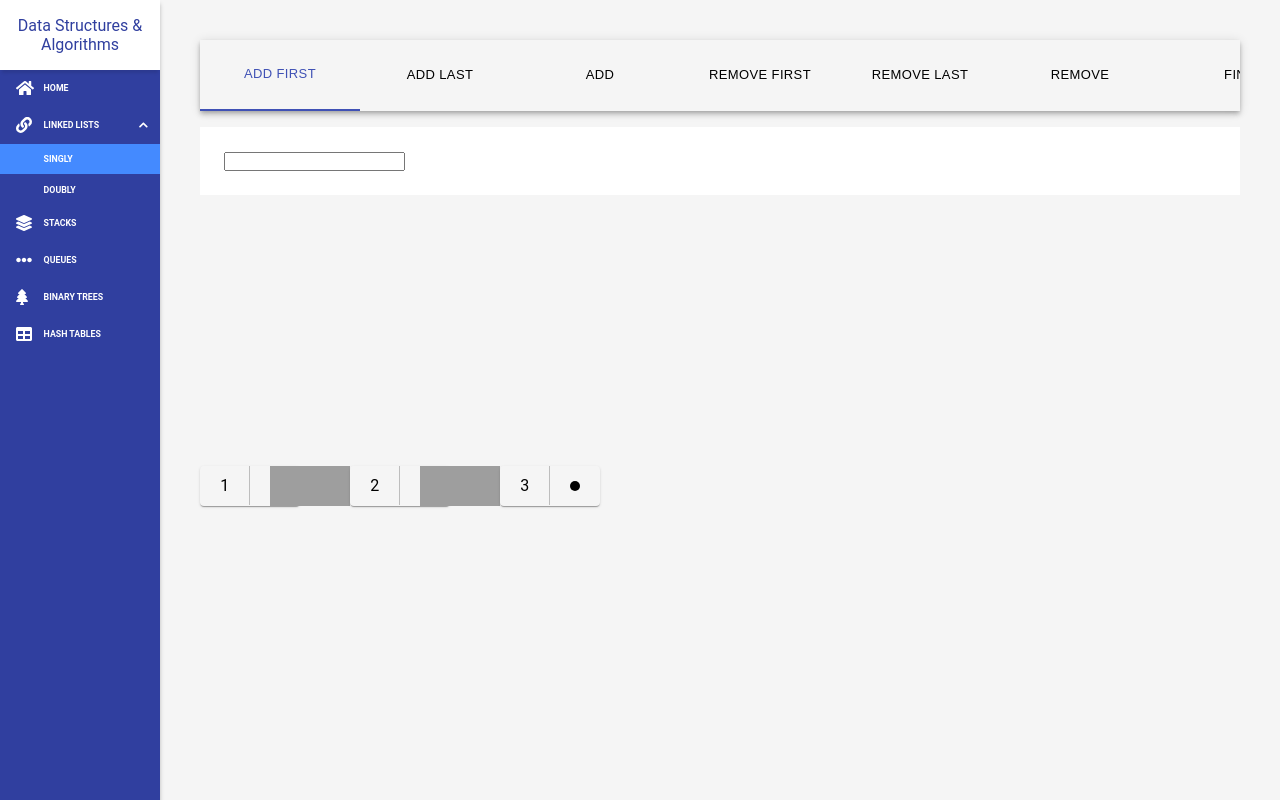
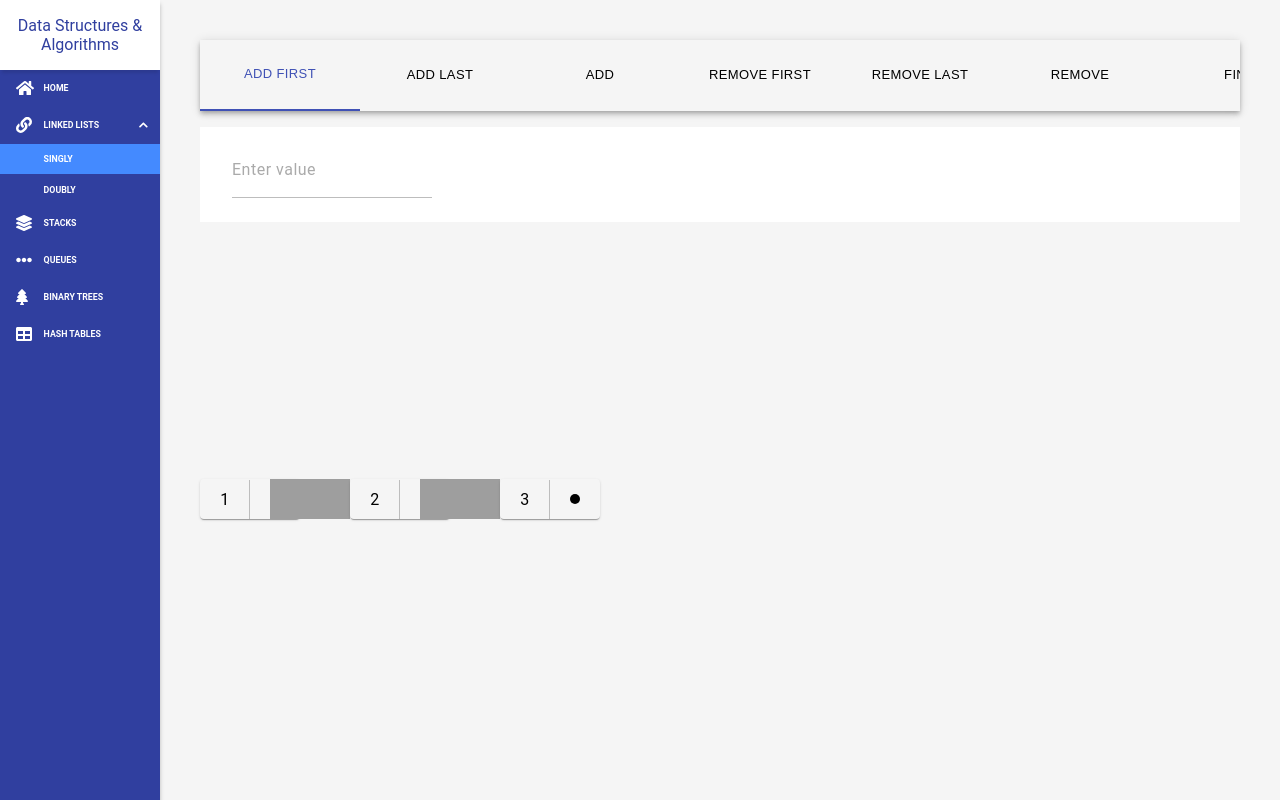
Before and after one commit to einnor/data-structures-and-algorithms, a React app: page /linked-lists/singly in a window 1280 px wide. Both pictures are taken after a click on the button "ADD FIRST". Built offline with nearby package versions, Linux system fonts and the light colour scheme; grey boxes are pictures that could not be loaded.

Commit message:
Wrapping up on the input styles

```diff
--- a/src/components/TextInput/index.tsx
+++ b/src/components/TextInput/index.tsx
@@ -8,27 +8,25 @@ type Props = {
   type: 'password' | 'number' | 'email' | 'image' | 'text' | 'file' | 'date' | 'phone' | 'url';
   disabled?: boolean;
   label?: string;
-  value: string;
-  name: string;
+  value: string | number | string[] | undefined;
+  name?: string;
   id?: string;
 };
 
 const TextInput = (props: Props) => {
   return (
-    <div className="wrapper">
-      {/* OPTIONAL: Include label element */}
     <div className="text-input-wrapper">
       <input
         className="text-input"
-          onChange={props.onChange}
+        type={props.type ? props.type : 'text'}
         placeholder={props.placeholder}
-          type={props.type || 'text'}
         disabled={props.disabled}
         value={props.value}
         name={props.name}
         id={props.id}
       />
-      </div>
+      <label className="label">{props.label ? props.label : 'Enter value'}</label>
+      <span className="focus-border"></span>
   </div>
 )
 };
--- a/src/components/TextInput/style.scss
+++ b/src/components/TextInput/style.scss
@@ -1,32 +1,49 @@
 @import '../../styles/variables';
 
-.wrapper {
+.text-input-wrapper {
+  position: relative;
   width: 200px;
   margin-left: 8px;
   margin-right: 8px;
 
-  .text-input-wrapper {
-    margin-top: 16px;
-
   .text-input {
     border: 0;
+    background-color: transparent;
+    width: 100%;
     padding: 7px 0;
     border-bottom: 1px solid $divider-color;
     width: 100%;
+    line-height: 2rem;
+  }
 
   .focus-border{
     position: absolute;
     bottom: 0;
-        left: 0;
-        width: 0;
-        height: 2px;
+    left: 0; width:
+    0; height: 2px;
     background-color: $accent-color;
     transition: 0.4s;
+  }
 
-        &:focus {
-          width: 100%; transition: 0.4s;
+  .text-input:focus ~ .focus-border {
+    width: 100%;
+    transition: 0.4s;
+  }
+
+  .label{
+    position: absolute;
+    left: 0;
+    width: 100%;
+    top: 9px;
+    color: #aaa;
+    transition: 0.3s;
+    letter-spacing: 0.5px;
+  }
+
+  .text-input:focus ~ .label {
+    top: -16px;
+    font-size: 12px;
+    color: $accent-color;
+    transition: 0.3s;
   }
 }
-    }
-  }
-}
--- a/src/containers/SinglyLinkedList/index.tsx
+++ b/src/containers/SinglyLinkedList/index.tsx
@@ -1,6 +1,6 @@
 import React, { useState, ReactNode } from 'react';
 
-import { AppLayout, Tabs, TabPanel } from '../../components';
+import { AppLayout, Tabs, TabPanel, TextInput } from '../../components';
 import NodeChain from './NodeChain';
 import { default as LinkedList } from '../../lib/LinkedList/SinglyLinkedList';
 import Node from '../../lib/LinkedList/Node';
@@ -22,6 +22,7 @@ const tabs: ITab[] = [
 const SinglyLinkedList = () => {
 
   const [selectedTab, setSelectedTab] = useState('');
+  const [value, setValue] = useState(undefined);
 
   const onSwitch = (value: string) => setSelectedTab(value);
 
@@ -38,7 +39,7 @@ const SinglyLinkedList = () => {
 
   const addFirstPanel = (): ReactNode => (
     <div className="form">
-      <input type="text" />
+      <TextInput type="number" value={value} onChange={() =>{}} />
     </div>
   )
 
```
Lines whose indentation alone changed are shown as unchanged.
